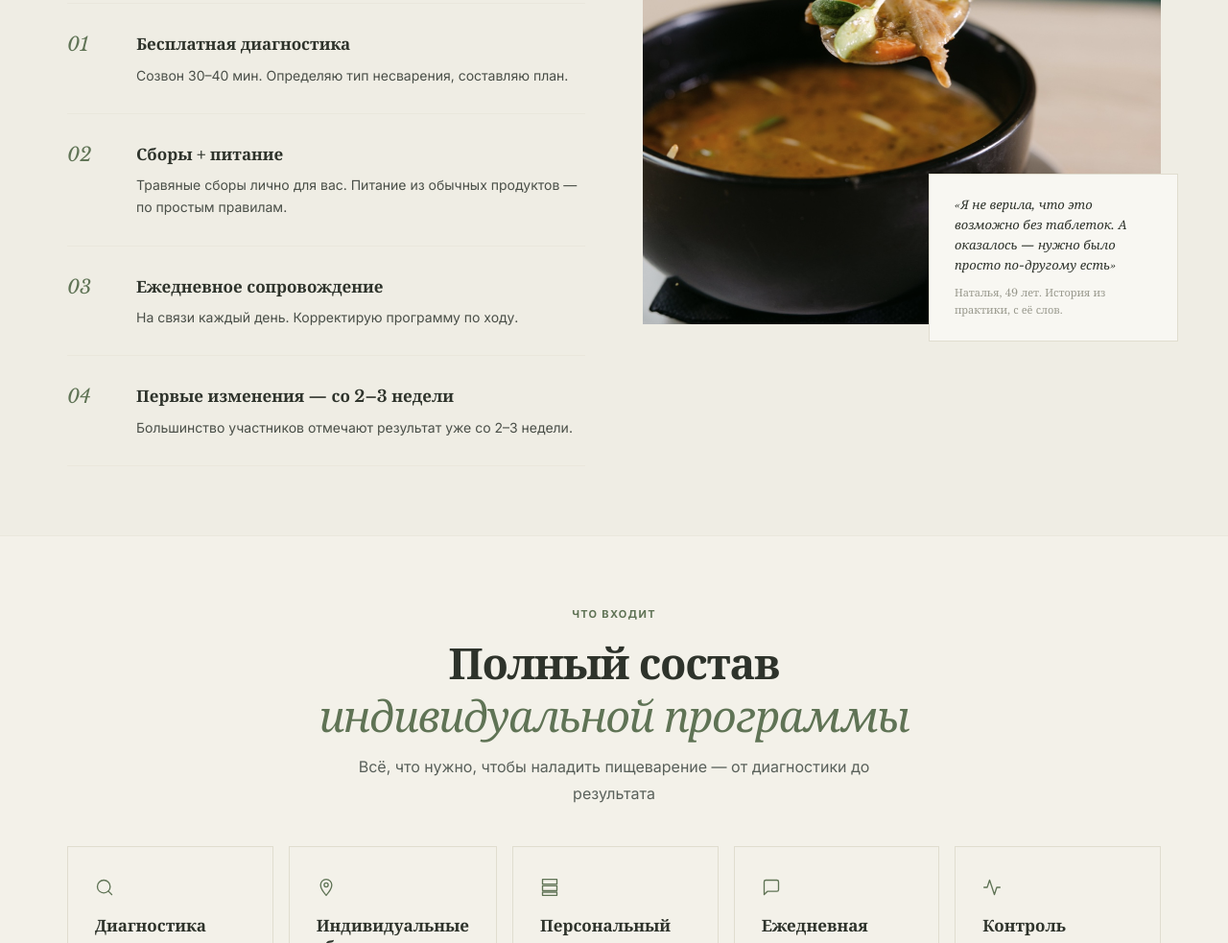
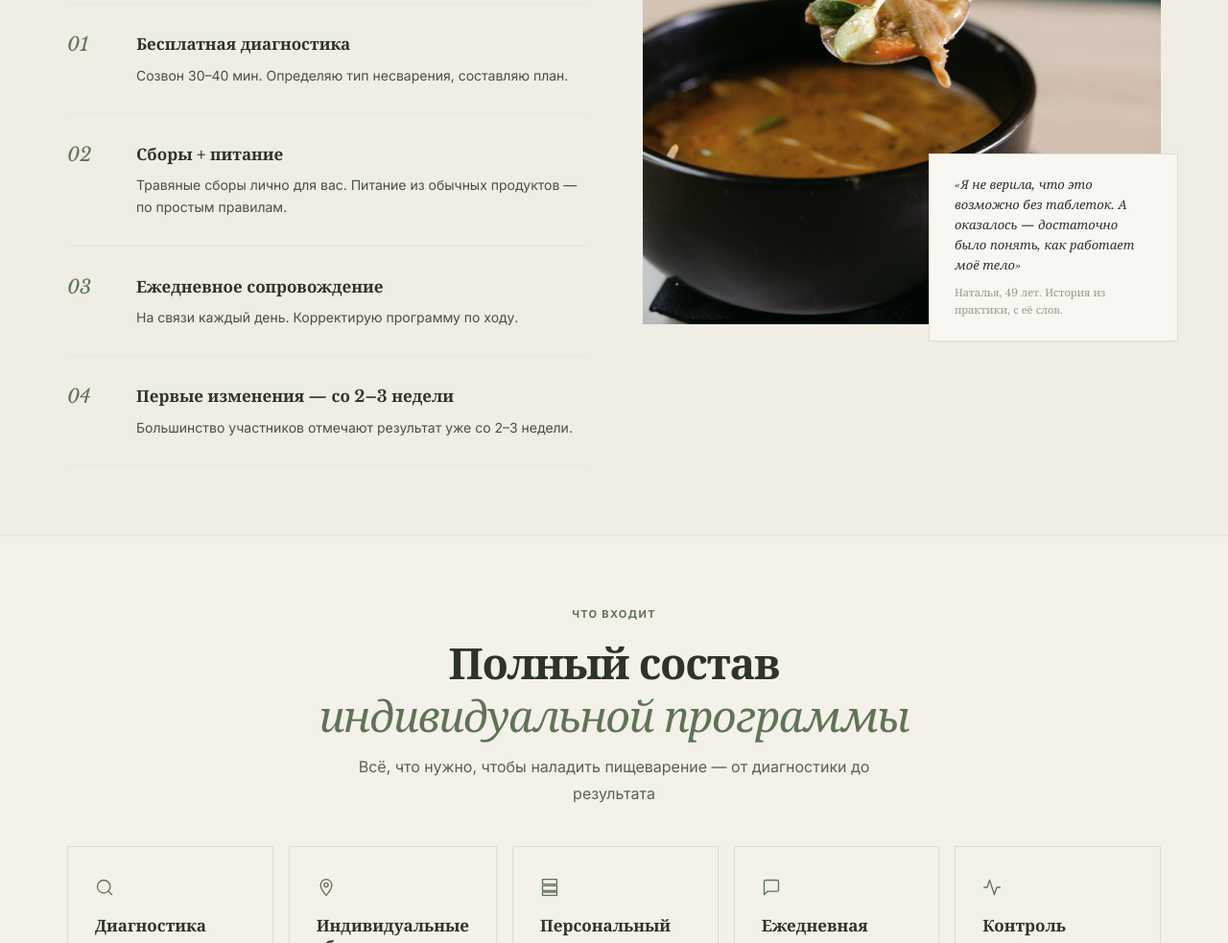
Before and after one commit to smartdetoxru/valya-landing, a plain HTML site: page index.html in a window 1280 px wide. Shown: the part 2979-3962 px from the top of the page at 96% size. Drawn offline with nearby package versions, Linux system fonts and the light colour scheme.

Commit message:
Улучшить цитату в секции метода

```diff
--- a/index.html
+++ b/index.html
@@ -435,7 +435,7 @@ textarea { resize: vertical; min-height: 90px; }
       <div class="method-photo-wrap">
         <img class="method-photo" src="assets/breakfast.jpg" alt="Натуральное питание">
         <div class="method-quote-block">
-          <p>«Я не верила, что это возможно без таблеток. А оказалось — нужно было просто по-другому есть»</p>
+          <p>«Я не верила, что это возможно без таблеток. А оказалось — достаточно было понять, как работает моё тело»</p>
           <cite>Наталья, 49 лет. История из практики, с её слов.</cite>
         </div>
       </div>
```
